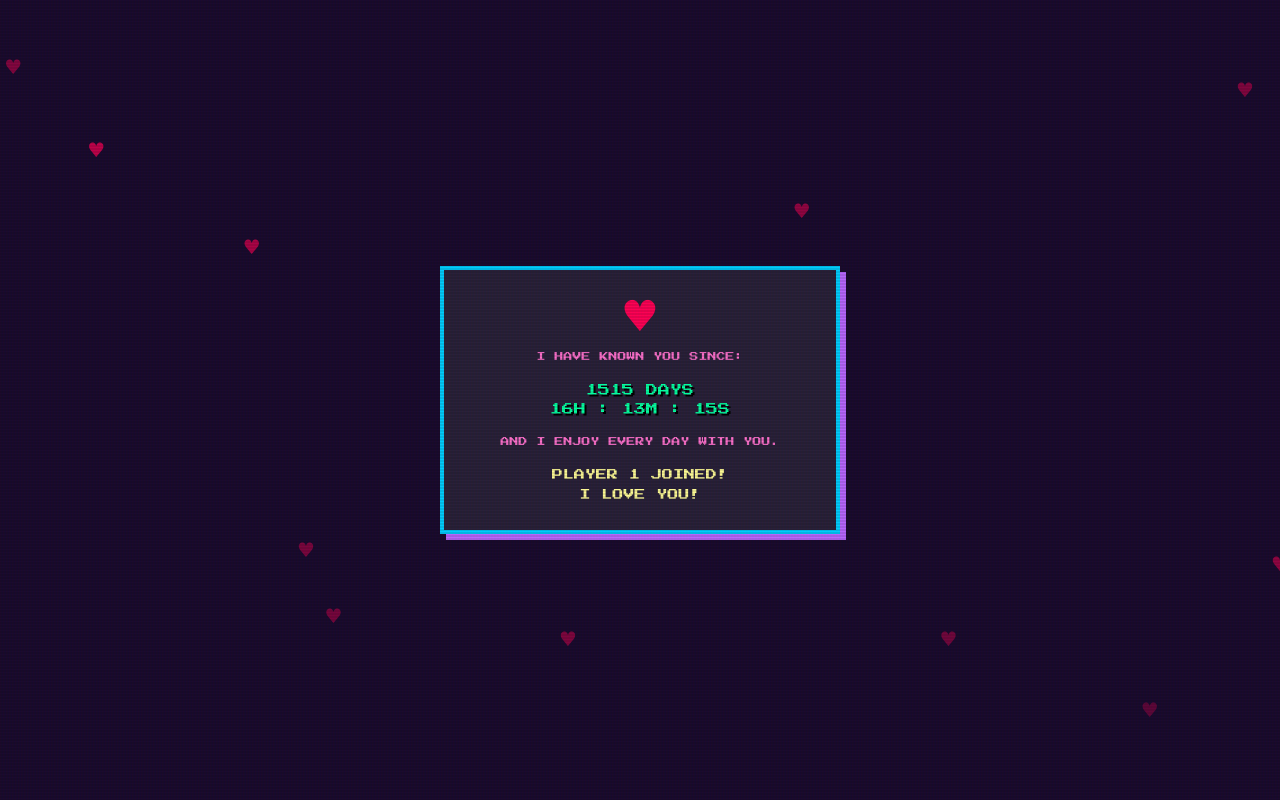
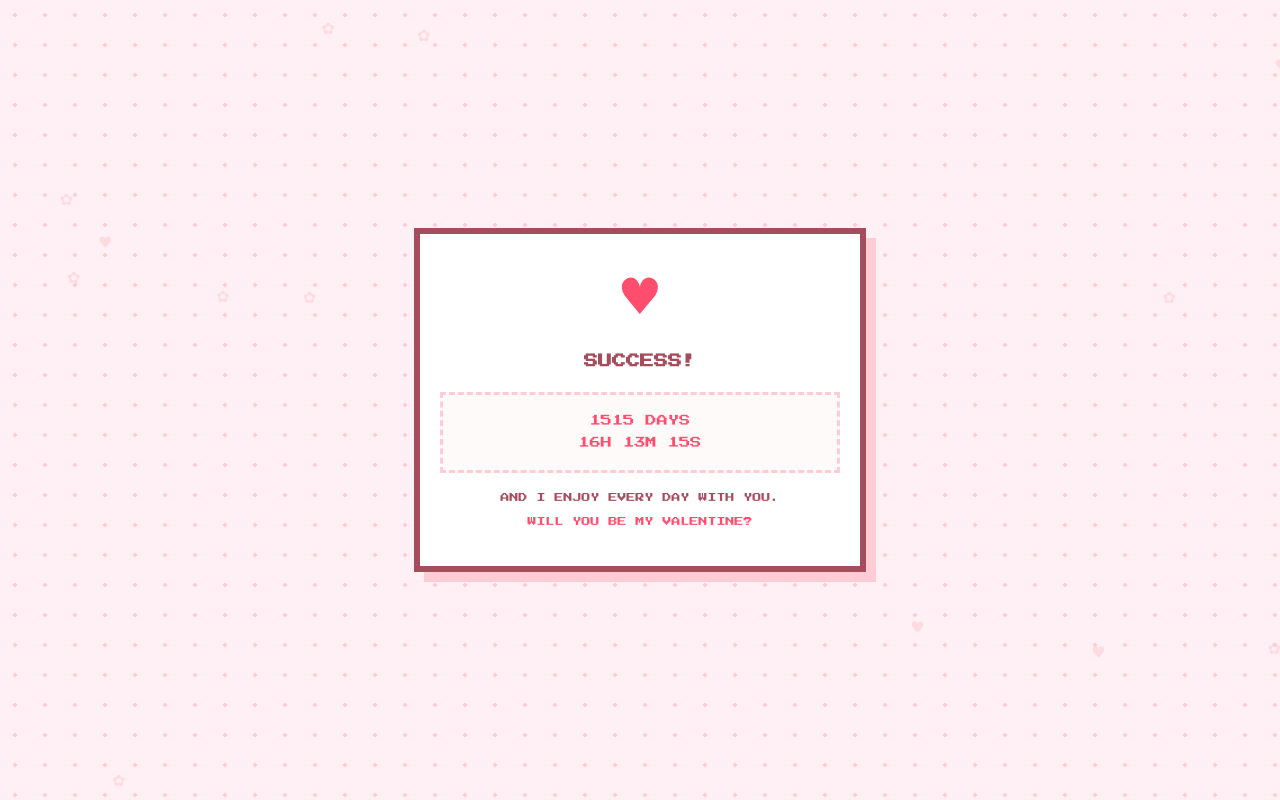
Before and after one commit to DevanshMishra21/VDAY, a plain HTML site: page index.html in a window 1280 px wide. Both pictures are taken after a click on the button "YES!". Shown: the top 800 px of the page. Drawn offline with Linux system fonts and the light colour scheme.

Commit message:
Update index.html

```diff
--- a/index.html
+++ b/index.html
@@ -3,137 +3,125 @@
 <head>
     <meta charset="UTF-8">
     <meta name="viewport" content="width=device-width, initial-scale=1.0, maximum-scale=1.0, user-scalable=no">
-    <title>8-Bit Valentine</title>
+    <title>My Valentine</title>
     <link href="https://fonts.googleapis.com/css2?family=Press+Start+2P&display=swap" rel="stylesheet">
     <style>
-        * {
-            box-sizing: border-box;
-            touch-action: manipulation;
+        :root {
+            --bg: #fff0f5;
+            --panel: #ffffff;
+            --primary: #ff8da1;
+            --secondary: #ffccd5;
+            --text: #a64d5d;
+            --timer-color: #ff4d6d;
         }
 
         body {
-            background-color: #1a0a2e;
-            color: #ff71ce;
+            background-color: var(--bg);
+            background-image: radial-gradient(#ffccd5 2px, transparent 2px);
+            background-size: 30px 30px;
+            color: var(--text);
             font-family: 'Press Start 2P', cursive;
             display: flex;
-            flex-direction: column;
             align-items: center;
             justify-content: center;
             height: 100vh;
             margin: 0;
             overflow: hidden;
             text-align: center;
+        }
+
+        .container {
+            background: var(--panel);
+            border: 6px solid var(--text);
+            padding: 30px 20px;
+            box-shadow: 10px 10px 0px var(--secondary);
+            width: 90%;
+            max-width: 400px;
+            z-index: 10;
             position: relative;
         }
 
-        /* Retro CRT Scanline Overlay */
-        body::before {
-            content: " ";
-            display: block;
-            position: absolute;
-            top: 0; left: 0; bottom: 0; right: 0;
-            background: linear-gradient(rgba(18, 16, 16, 0) 50%, rgba(0, 0, 0, 0.1) 50%),
-                        linear-gradient(90deg, rgba(255, 0, 0, 0.03), rgba(0, 255, 0, 0.01), rgba(0, 0, 255, 0.03));
-            z-index: 100;
-            background-size: 100% 3px, 3px 100%;
-            pointer-events: none;
-        }
-
-        .container {
-            border: 4px solid #01cdfe;
-            padding: 20px;
-            background: rgba(43, 33, 58, 0.95);
-            box-shadow: 6px 6px 0px #b967ff;
-            width: 90%;
-            max-width: 400px;
-            z-index: 50;
-            position: relative;
-        }
+        h1 { font-size: 14px; margin-bottom: 20px; line-height: 1.5; }
 
         #timer {
-            color: #05ffa1;
-            font-size: 0.75rem;
-            margin: 15px 0;
-            text-shadow: 2px 2px #000;
-            line-height: 1.6;
+            background: #fffafa;
+            border: 3px dashed var(--secondary);
+            color: var(--timer-color);
+            font-size: 0.7rem;
+            padding: 15px 5px;
+            margin: 20px 0;
+            line-height: 2;
         }
 
         .main-heart {
-            font-size: 40px;
-            color: #ff0055;
-            animation: pulse 0.6s infinite;
-            margin-bottom: 10px;
+            font-size: 50px;
+            color: #ff4d6d;
+            margin-bottom: 15px;
+            display: inline-block;
+            animation: bounce 0.8s infinite alternate;
         }
 
-        @keyframes pulse {
-            0% { transform: scale(1); }
-            50% { transform: scale(1.1); }
-            100% { transform: scale(1); }
+        @keyframes bounce {
+            from { transform: translateY(0); }
+            to { transform: translateY(-10px); }
         }
 
         .btn-container {
-            margin-top: 20px;
+            margin-top: 25px;
             display: flex;
             justify-content: center;
             gap: 15px;
-            height: 60px; /* Space for moving button */
+            min-height: 50px;
         }
 
         .btn {
-            padding: 12px 20px;
+            padding: 15px;
             font-family: 'Press Start 2P', cursive;
             font-size: 10px;
             cursor: pointer;
-            border: 4px solid #000;
-            outline: none;
+            border: 4px solid var(--text);
+            transition: 0.1s;
         }
 
         #yesBtn {
-            background: #05ffa1;
-            color: #1a0a2e;
-            box-shadow: 4px 4px 0px #00a36c;
+            background: #ff8da1;
+            color: white;
+            box-shadow: 4px 4px 0px #d46a7c;
         }
 
         #noBtn {
-            background: #ff0055;
-            color: white;
-            box-shadow: 4px 4px 0px #a30036;
-            z-index: 1000;
+            background: #eee;
+            color: #888;
+            box-shadow: 4px 4px 0px #ccc;
         }
 
-        .falling-heart {
+        .falling-element {
             position: absolute;
-            color: #ff0055;
-            font-size: 20px;
             z-index: 1;
             pointer-events: none;
+            opacity: 0.6;
         }
 
-        .pixel-bit {
+        .pixel-confetti {
             position: absolute;
-            width: 8px;
-            height: 8px;
-            z-index: 60;
-            pointer-events: none;
+            width: 10px;
+            height: 10px;
+            z-index: 100;
         }
 
-        p { font-size: 9px; line-height: 1.8; margin: 5px 0; }
-        .highlight { color: #fffb96; margin-top: 15px; font-size: 11px; }
-
-        @media (max-width: 380px) {
-            #timer { font-size: 0.65rem; }
-            .btn { padding: 10px 15px; font-size: 8px; }
-        }
+        p { font-size: 9px; margin: 10px 0; }
     </style>
 </head>
 <body>
 
     <div class="container" id="mainBox">
         <div class="main-heart">♥</div>
-        <p>I HAVE KNOWN YOU SINCE:</p>
-        <div id="timer">LOADING SAVE...</div>
+        <h1>I HAVE KNOWN YOU SINCE:</h1>
+
+        <div id="timer">...LOADING MEMORIES...</div>
+
         <p>AND I ENJOY EVERY DAY WITH YOU.</p>
-        <p class="highlight" id="question">WILL YOU BE MY VALENTINE?</p>
+        <p style="color: #ff4d6d; margin-top: 15px;">WILL YOU BE MY VALENTINE?</p>
 
         <div class="btn-container" id="controls">
             <button class="btn" id="yesBtn">YES!</button>
@@ -142,7 +130,6 @@
     </div>
 
     <script>
-        // --- START DATE: DEC 21, 2021 ---
         const startDate = new Date("December 21, 2021 00:00:00").getTime();
 
         function updateTimer() {
@@ -155,107 +142,71 @@
 
             document.getElementById("timer").innerHTML =
                 days + " DAYS<br>" +
-                String(hours).padStart(2, '0') + "H : " +
-                String(minutes).padStart(2, '0') + "M : " +
+                String(hours).padStart(2, '0') + "H " +
+                String(minutes).padStart(2, '0') + "M " +
                 String(seconds).padStart(2, '0') + "S";
         }
         setInterval(updateTimer, 1000);
         updateTimer();
 
-        // --- NO BUTTON DODGE (Works for Mouse & Touch) ---
         const noBtn = document.getElementById('noBtn');
-        const dodge = (e) => {
-            const maxX = window.innerWidth - noBtn.offsetWidth;
-            const maxY = window.innerHeight - noBtn.offsetHeight;
-            const newX = Math.random() * maxX;
-            const newY = Math.random() * maxY;
+        const moveNo = () => {
+            const x = Math.random() * (window.innerWidth - 100);
+            const y = Math.random() * (window.innerHeight - 50);
+            noBtn.style.position = 'fixed';
+            noBtn.style.left = x + 'px';
+            noBtn.style.top = y + 'px';
+        };
+        noBtn.addEventListener('mouseover', moveNo);
+        noBtn.addEventListener('touchstart', (e) => { e.preventDefault(); moveNo(); });
 
-            noBtn.style.position = 'fixed';
-            noBtn.style.left = newX + 'px';
-            noBtn.style.top = newY + 'px';
-        };
-
-        noBtn.addEventListener('mouseover', dodge);
-        noBtn.addEventListener('touchstart', (e) => {
-            e.preventDefault();
-            dodge();
+        document.getElementById('yesBtn').addEventListener('click', () => {
+            document.querySelector('h1').innerHTML = "SUCCESS!";
+            document.getElementById('timer').innerHTML = "I LOVE YOU!<br>FOREVER & ALWAYS";
+            document.getElementById('controls').style.display = 'none';
+            document.querySelector('.main-heart').style.animation = "pulse 0.3s infinite alternate";
+            spawnConfetti();
         });
 
-        // --- YES ACTIONS ---
-        const yesBtn = document.getElementById('yesBtn');
-        yesBtn.addEventListener('click', () => {
-            document.getElementById('question').innerHTML = "PLAYER 1 JOINED!<br>I LOVE YOU!";
-            document.getElementById('controls').style.display = 'none';
-            playLevelUpSound();
-            createPixelConfetti();
-        });
-
-        function playLevelUpSound() {
-            try {
-                const ctx = new (window.AudioContext || window.webkitAudioContext)();
-                const osc = ctx.createOscillator();
-                const gain = ctx.createGain();
-                osc.type = 'square';
-                osc.connect(gain);
-                gain.connect(ctx.destination);
-                const now = ctx.currentTime;
-                osc.frequency.setValueAtTime(261.63, now);
-                osc.frequency.exponentialRampToValueAtTime(523.25, now + 0.1);
-                osc.frequency.exponentialRampToValueAtTime(1046.50, now + 0.2);
-                gain.gain.setValueAtTime(0.1, now);
-                gain.gain.exponentialRampToValueAtTime(0.01, now + 0.3);
-                osc.start();
-                osc.stop(now + 0.3);
-            } catch(e) { console.log("Audio not supported"); }
-        }
-
-        function createPixelConfetti() {
-            const colors = ['#ff71ce', '#01cdfe', '#05ffa1', '#b967ff', '#fffb96'];
-            for (let i = 0; i < 60; i++) {
-                const bit = document.createElement('div');
-                bit.classList.add('pixel-bit');
-                bit.style.backgroundColor = colors[Math.floor(Math.random() * colors.length)];
-                bit.style.left = '50%';
-                bit.style.top = '50%';
-                document.body.appendChild(bit);
+        function spawnConfetti() {
+            const colors = ['#ff8da1', '#ffccd5', '#ffffff', '#ff4d6d'];
+            for (let i = 0; i < 100; i++) {
+                const div = document.createElement('div');
+                div.className = 'pixel-confetti';
+                div.style.background = colors[Math.floor(Math.random() * colors.length)];
+                div.style.left = '50%';
+                div.style.top = '50%';
+                document.body.appendChild(div);
 
                 const angle = Math.random() * Math.PI * 2;
-                const velocity = Math.random() * 400 + 100;
-                const destX = Math.cos(angle) * velocity;
-                const destY = Math.sin(angle) * velocity;
-
-                bit.animate([
-                    { transform: 'translate(0, 0)', opacity: 1 },
-                    { transform: `translate(${destX}px, ${destY}px) rotate(360deg)`, opacity: 0 }
-                ], {
-                    duration: 1200,
-                    easing: 'ease-out',
-                    fill: 'forwards'
-                });
-                setTimeout(() => bit.remove(), 1200);
+                const dist = Math.random() * 500 + 100;
+                div.animate([
+                    { transform: 'translate(0,0)', opacity: 1 },
+                    { transform: `translate(${Math.cos(angle)*dist}px, ${Math.sin(angle)*dist}px)`, opacity: 0 }
+                ], { duration: 2000, fill: 'forwards' });
             }
         }
 
-        // --- BACKGROUND HEARTS ---
-        function createHeart() {
-            const heart = document.createElement('div');
-            heart.classList.add('falling-heart');
-            heart.innerHTML = '♥';
-            heart.style.left = Math.random() * 100 + 'vw';
-            heart.style.top = '-30px';
-            heart.style.opacity = Math.random() * 0.5 + 0.3;
-            document.body.appendChild(heart);
-            const speed = Math.random() * 2 + 1.5;
+        function createBgElements() {
+            const el = document.createElement('div');
+            el.className = 'falling-element';
+            el.innerHTML = Math.random() > 0.5 ? '♥' : '✿';
+            el.style.left = Math.random() * 100 + 'vw';
+            el.style.top = '-20px';
+            el.style.color = '#ffccd5';
+            document.body.appendChild(el);
+
+            let pos = -20;
+            const speed = Math.random() * 2 + 1;
             function fall() {
-                let top = parseFloat(heart.style.top);
-                top += speed;
-                heart.style.top = top + 'px';
-                if (top < window.innerHeight) requestAnimationFrame(fall);
-                else heart.remove();
+                pos += speed;
+                el.style.top = pos + 'px';
+                if (pos < window.innerHeight) requestAnimationFrame(fall);
+                else el.remove();
             }
             fall();
         }
-        setInterval(createHeart, 500);
+        setInterval(createBgElements, 400);
     </script>
 </body>
 </html>
```
